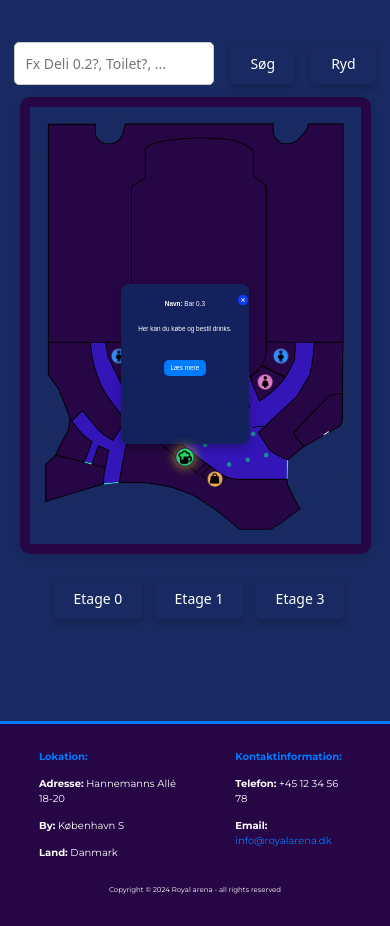
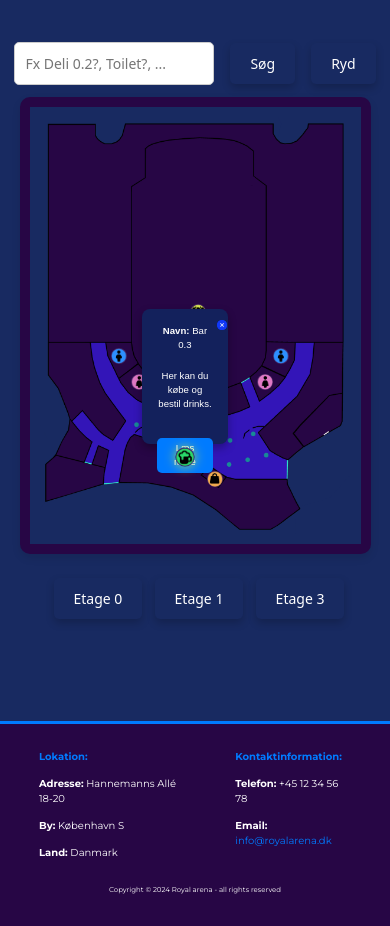
Before and after one commit to eudk/ArenaMapApp-Frontend, a plain HTML site: page floor0.html in a window 390 px wide. Both pictures are taken after a click on the element 185 px from the left and 519 px from the top of the page. Shown: the part 63-989 px from the top of the page. Drawn offline with nearby package versions, Linux system fonts and the light colour scheme; files whose address does not match are found by name.

Commit message:
Update font-size on popups

```diff
--- a/css/floor.css
+++ b/css/floor.css
@@ -279,7 +279,7 @@ footer a:hover {
     }
 
     .popup {
-        height: 25%;
+        height: 17%;
         width: 20%;
         font-size: 0.7rem;
     }
@@ -375,7 +375,7 @@ footer a:hover {
     }
 
     .popup {
-        height: 23%;
+        height: 15%;
         width: 22%;
         font-size: 0.6rem;
     }
@@ -476,13 +476,13 @@ footer a:hover {
     }
 
     .popup {
-        font-size: 0.5rem;
-        height: 20%;
-        width: 25%;
+        font-size: 0.6rem;
+        height: 15%;
+        width: 29%;
     }
 
     .popup-link {
-        font-size: 0.5rem; /* Mindre font på små skærme */
+        font-size: 0.6rem; /* Mindre font på små skærme */
         padding: 0.25rem 0.5rem;
     }
 
@@ -572,13 +572,13 @@ footer a:hover {
     }
 
     .popup {
-        font-size: 0.4rem;
-        height: 19%;
-        width: 33%;
+        font-size: 0.6rem;
+        height: 16%;
+        width: 22%;
     }
 
     .popup-link {
-        font-size: 0.4rem; /* Mindre font på meget små skærme */
+        font-size: 0.6rem; /* Mindre font på meget små skærme */
         padding: 0.2rem 0.4rem;
     }
 
```
